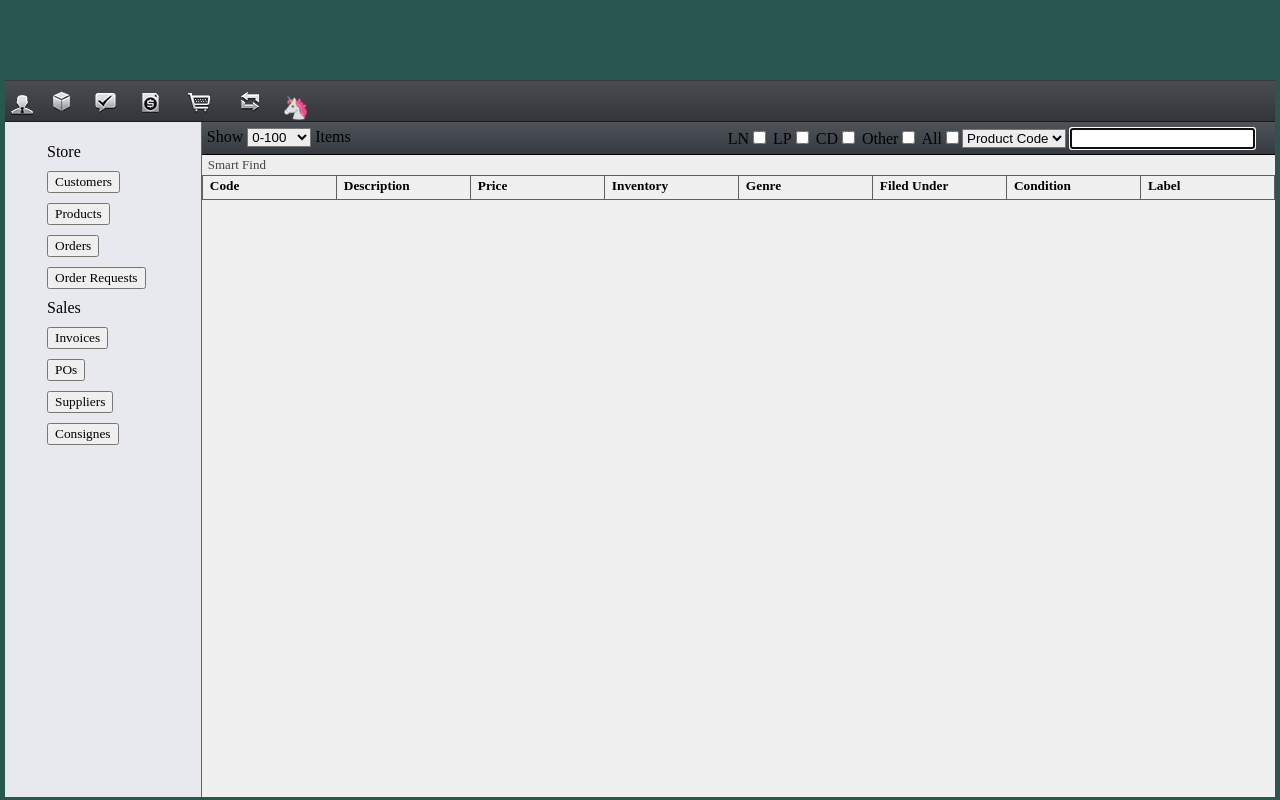
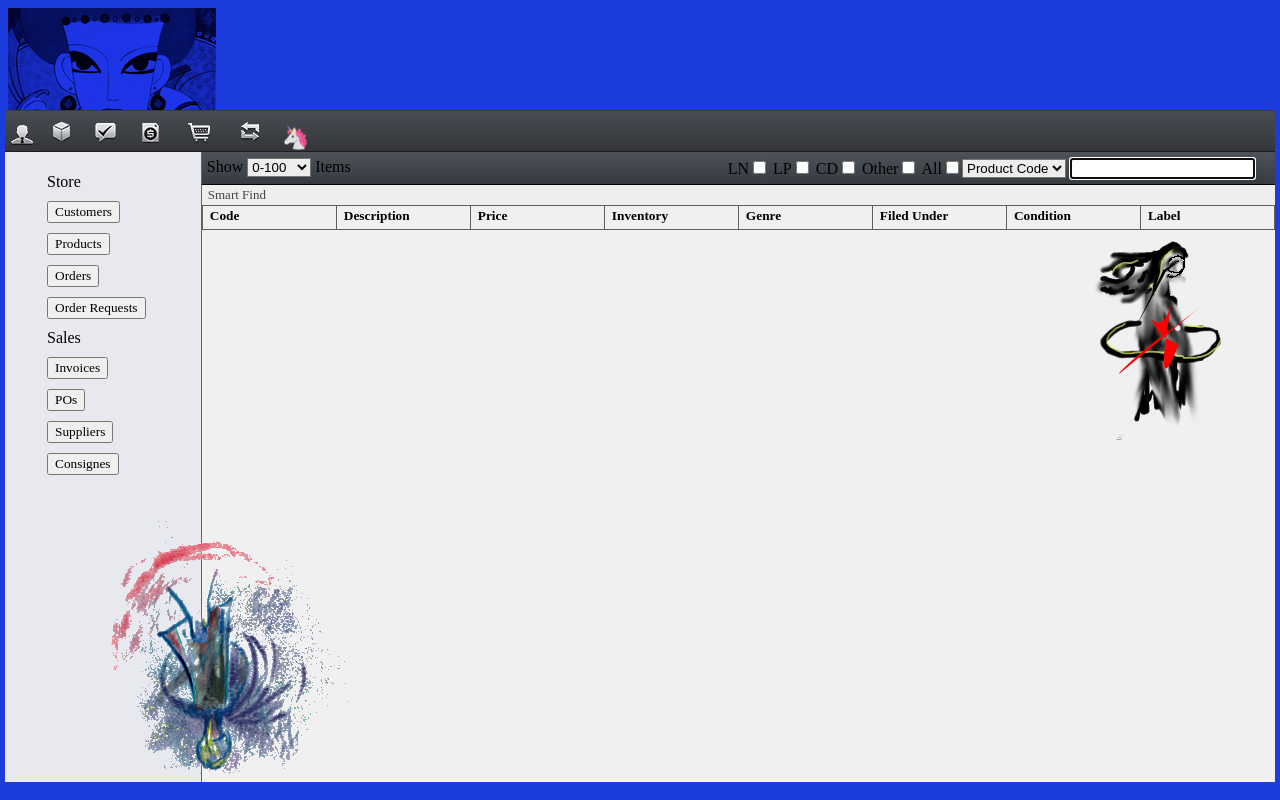
Before and after one commit to nathalie-raffray/POS, a PHP site: page /pos/ in a window 1280 px wide. Run offline with PHP 8.4, Linux system fonts and the light colour scheme; lists and menus that the app fills with data are empty.

Commit message:
wink wink

```diff
--- a/index.php
+++ b/index.php
@@ -13,8 +13,16 @@
 
 </head>
 <body>
+		<div id="beautifulHeader">
+
+		</div>
+
 
     <div id="maincontainer">
+			<div id="waterGirl">
+				<img src="pics/water.png" width="256"
+					 height="256">
+			</div>
         <div id="top-bar">
                 <button type="button" title="Create Customer" name="create-customer"><img id="createcustomer" src="pics/customers.png" /></button>
                 <button type="button" title="Create Product" name="create-product"><img id="createproduct" src="pics/products.png" /></button>
@@ -121,8 +129,13 @@
                         </tr>
 
                     </table>
+										<div id="scrollTable">
+											<table id="table">
 
-                    <table id="table">
+												<div id="waterGirl3">
+													<img src="pics/water3.png" width="256"
+										         height="256">
+												</div>
 
 	                        <!-- <tr id="main-bar">
 	                            <th class="col1 main-bar-element">Code<button class="updown" type="button">&#9650</button></th>
@@ -199,6 +212,8 @@
 
                 </div>
 
+          </div>
+
 
 
         </div>
--- a/light.css
+++ b/light.css
@@ -15,17 +15,27 @@ button{
 }
 
 body{
-	background-color: hsla(170, 35%, 25%, 1);
+	background-color: rgb(29, 60, 221);
 	overflow: hidden;
 
 }
 
+#beautifulHeader{
+  /* width:100%;
+  height:110px; */
+
+  /* background-color: black; */
+  background-image: url(pics/mariah.jpg);
+  width:208px;
+  height: 110px;
+}
+
 #maincontainer{
 	position:absolute;
-	top:80px;
+	top:110px;
 	right:5px;
 	left:5px;
-	bottom:5px;
+	bottom:20px;
 }
 
 
@@ -261,7 +271,7 @@ button:focus{
 	background-color: #f0f0f0;
 	cursor: default;
 	height:calc(100% - 53px);
-  overflow:auto;
+
 
 }
 
@@ -280,8 +290,20 @@ table th{
 	font-size: x-small;
 	border: solid #606060 1px;
 }
+#waterGirl{
+  overflow:visible;
+  position:absolute;
+  right: 0px;
+  top:75px;
+}
+#waterGirl3{
+  position:absolute;
+  left: 90px;
+  bottom: 0px;
+}
 
 #tableheader{
+  /* position:fixed; */
   /* position:fixed; */
 }
 
@@ -310,7 +332,11 @@ table th{
 	font-weight: bold;
 }
 
-#table{
+#scrollTable{
+
+  /* bottom: 19px; */
+  /* height:calc(100% - 19px); */
+  overflow:auto;
 
 }
 
```
Also changed, not shown: pics/mariah.jpg (added), pics/water.png (added), pics/water2.png (added), pics/water3.png (added), 2 other files. Lines whose indentation alone changed are shown as unchanged.
